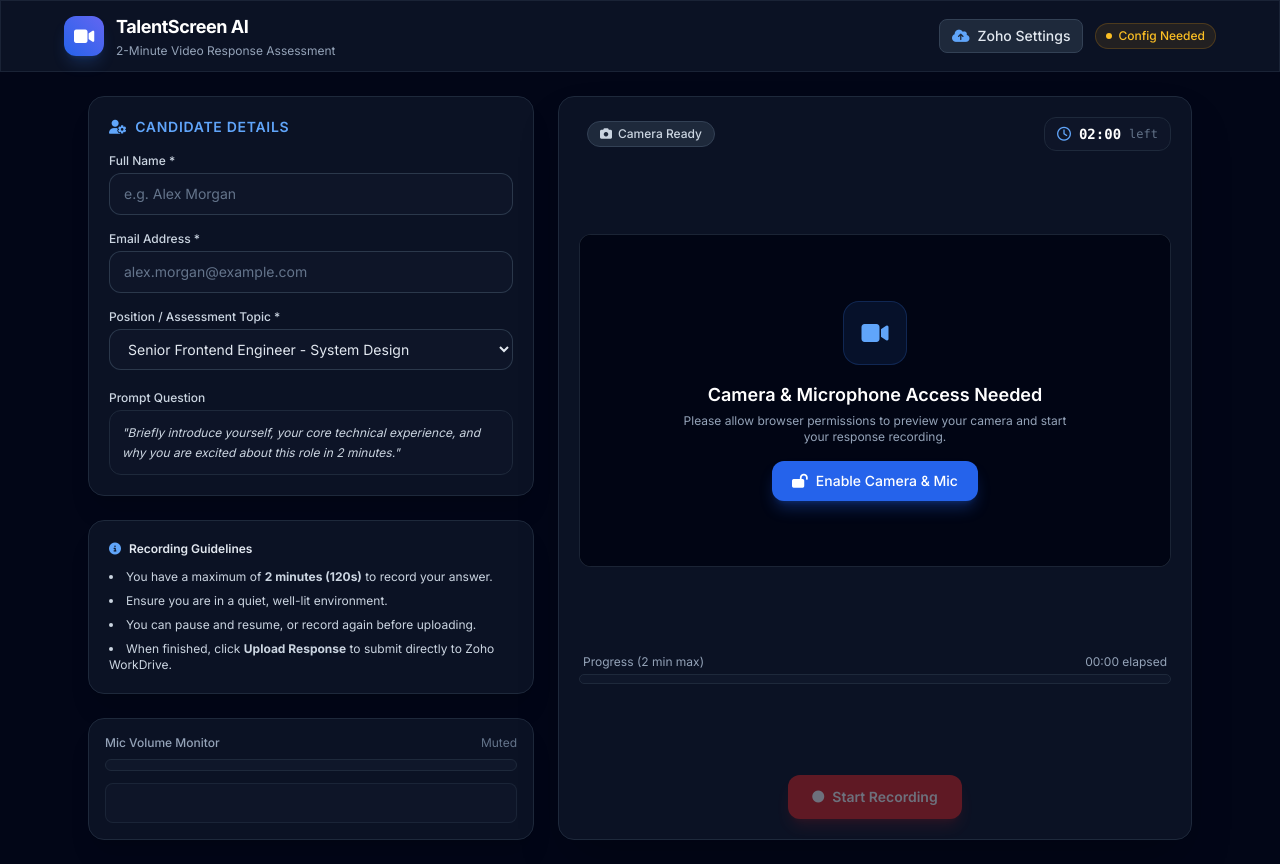
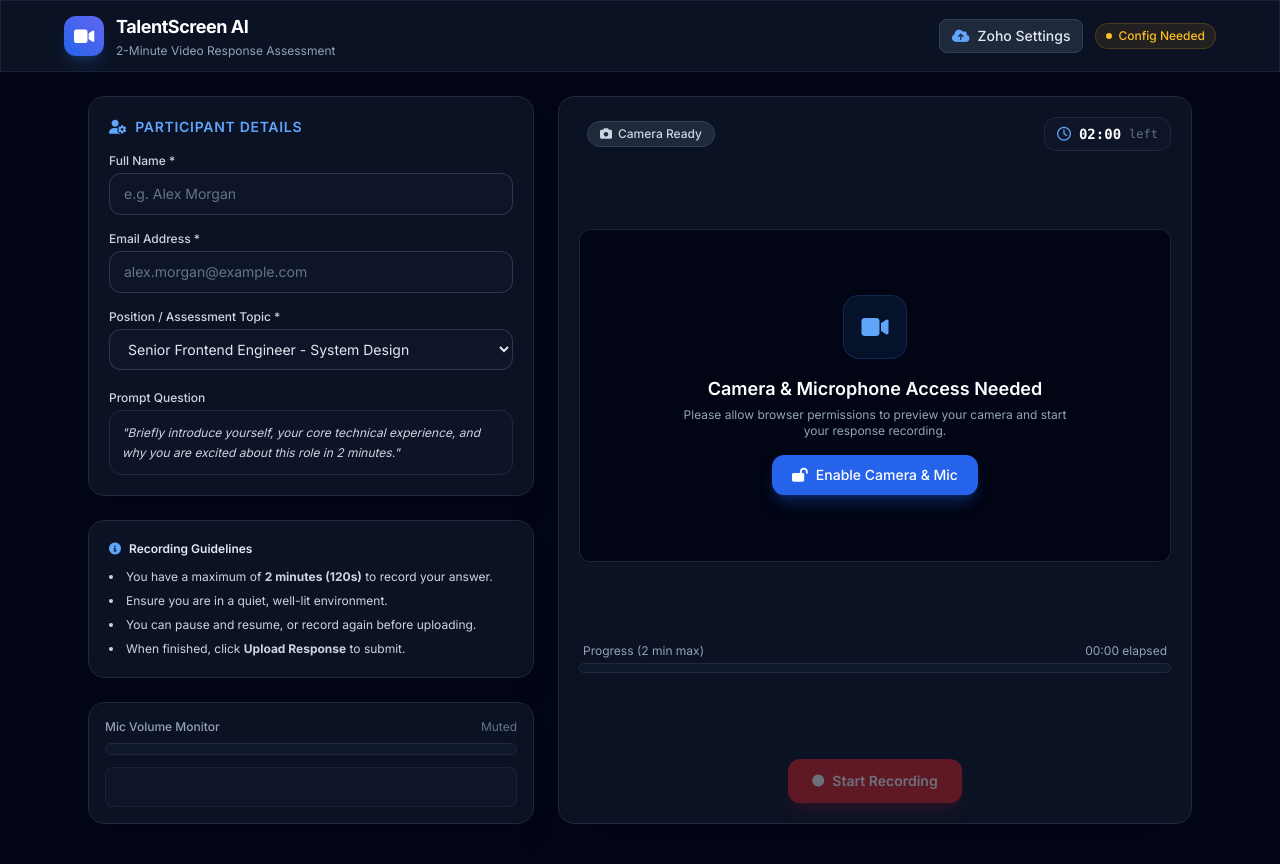
Before and after one commit to harshavardhan-net/videoInterview2, a plain HTML site: page index.html in a window 1280 px wide. Drawn offline with nearby package versions, Linux system fonts and the light colour scheme.

Commit message:
Update and rename video_interview_screening_app.html to index.html

```diff
--- a/video_interview_screening_app.html
+++ b/index.html
@@ -3,7 +3,7 @@
 <head>
   <meta charset="UTF-8">
   <meta name="viewport" content="width=device-width, initial-scale=1.0">
-  <title>Candidate Video Interview Screening</title>
+  <title>Soft Skills Speaking Assessment</title>
   <!-- Tailwind CSS -->
   <script src="https://cdn.tailwindcss.com"></script>
   <!-- FontAwesome Icons -->
@@ -89,7 +89,7 @@
       <section class="glass-panel rounded-2xl p-5 shadow-xl border border-slate-800">
         <div class="flex items-center space-x-2 mb-4 text-blue-400 font-semibold text-sm uppercase tracking-wider">
           <i class="fa-solid fa-user-gear"></i>
-          <h2>Candidate Details</h2>
+          <h2>Participant Details</h2>
         </div>
 
         <form id="candidateForm" class="space-y-4" onsubmit="event.preventDefault();">
@@ -134,7 +134,7 @@
           <li>You have a maximum of <strong>2 minutes (120s)</strong> to record your answer.</li>
           <li>Ensure you are in a quiet, well-lit environment.</li>
           <li>You can pause and resume, or record again before uploading.</li>
-          <li>When finished, click <strong>Upload Response</strong> to submit directly to Zoho WorkDrive.</li>
+          <li>When finished, click <strong>Upload Response</strong> to submit.</li>
         </ul>
       </section>
 
```
